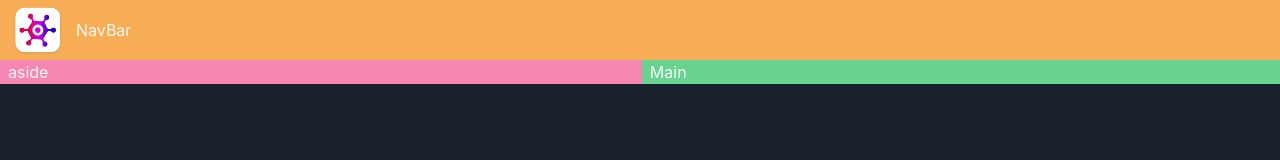
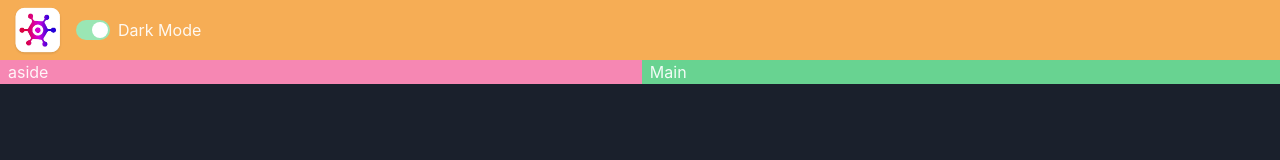
Before and after one commit to MikkelSandell/rawg-2025-spring, a React (Vite) app in the folder rawg-client/: page / in a window 1280 px wide. Shown: the top 160 px of the page. Built offline with nearby package versions, Linux system fonts and the light colour scheme.

Commit message:
dark mode added

```diff
--- /dev/null
+++ b/rawg-client/src/components/ColorModeSwitch.tsx
@@ -0,0 +1,18 @@
+import { HStack, Switch, Text, useColorMode } from "@chakra-ui/react";
+
+const ColorModeSwitch = () => {
+  const { colorMode, toggleColorMode } = useColorMode();
+
+  return (
+    <HStack>
+      <Switch
+        isChecked={colorMode === "dark"}
+        colorScheme="green"
+        onChange={toggleColorMode}
+      />
+      <Text>Dark Mode</Text>
+    </HStack>
+  );
+};
+
+export default ColorModeSwitch;
--- a/rawg-client/src/components/NavBar.tsx
+++ b/rawg-client/src/components/NavBar.tsx
@@ -1,11 +1,12 @@
 import { HStack, Image, Text } from "@chakra-ui/react";
 import logo from "../assets/logo.webp";
+import ColderModeSwirch from "./ColorModeSwitch";
 
 const NavBar = () => {
   return (
     <HStack>
       <Image src={logo} boxSize="60px" />
-      <Text>NavBar</Text>
+      <ColderModeSwirch></ColderModeSwirch>
     </HStack>
   );
 };
```
